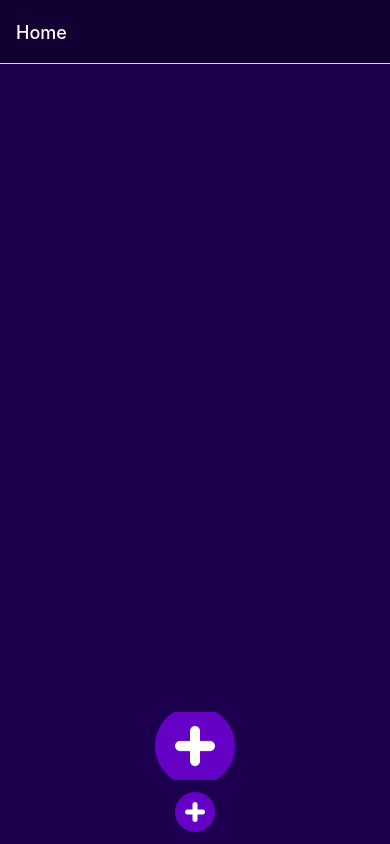
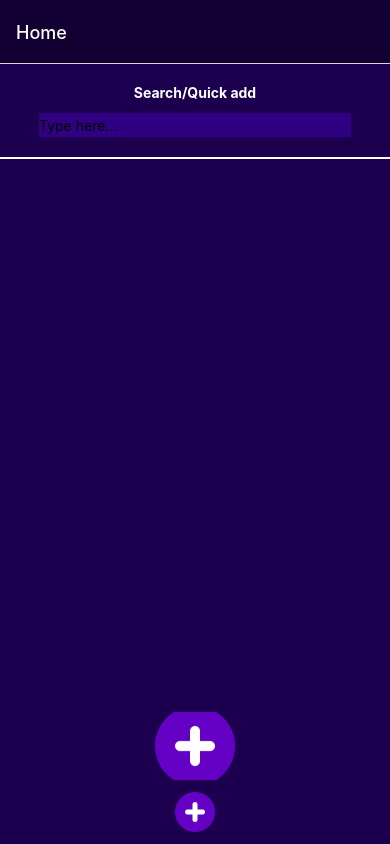
Before and after one commit to shiftkey-labs/SKNotesStarter, a React Native app: screen / in a window 390 px wide. Built offline with nearby package versions, Linux system fonts and the light colour scheme.

Commit message:
Added search feature

```diff
--- a/App.js
+++ b/App.js
@@ -6,7 +6,7 @@ import { ActivityIndicator, FlatList, Image, SafeAreaView, ScrollView, Text, Tex
 import 'react-native-reanimated';
 import { Provider } from 'react-redux';
 import tw, { useDeviceContext } from 'twrnc';
-import { useAddNoteMutation, useDeleteNoteMutation, useFetchNotesQuery, useUpdateNoteMutation } from './db';
+import { useAddNoteMutation, useDeleteNoteMutation, useFetchNotesQuery, useSearchNotesQuery, useUpdateNoteMutation } from './db';
 import { store } from './store';
 
 //Daniel Flemming
@@ -34,6 +34,8 @@ function HomeScreen({route, navigation}){
   const [addNote] = useAddNoteMutation();
   const [deleteNote] = useDeleteNoteMutation();
   const {data, error, isLoading} = useFetchNotesQuery();
+  const [text, setText] = useState("");
+  const {data : filteredData, isLoading : searchNotesLoading} = useSearchNotesQuery(""+text);
 
   const deleteAllNotes = async () => {
     for(const note of data){
@@ -43,7 +45,7 @@ function HomeScreen({route, navigation}){
     }
   }
 
-  if(isLoading){
+  if(isLoading || searchNotesLoading){
     return(
       <View style={tw`flex-1 justify-center items-center`}>
         <ActivityIndicator size="large" color="#0000ff" />
@@ -61,15 +63,19 @@ function HomeScreen({route, navigation}){
 
   return(
     <View style={tw`w-full h-screen flex-1 bg-[#1c004f]`}>
+      <View style={tw`items-center border-b-2 border-white pb-5`}>
+        <Text style={tw`justify-center text-white font-bold pb-3 pt-5`}>Search/Quick add</Text>
+        <TextInput style={tw`w-4/5 h-6 bg-[#2F0082]`} placeholder='Type here...' onChangeText={(text) => {setText(text)}}></TextInput>
+      </View>
       <FlatList
         style={tw`w-full`}
-        data = {data[0]}
+        data = {filteredData}
         keyExtractor = {(item) => item.id}
         renderItem = {({item}) => <Note item={item} nav={navigation}/>}
         numColumns = {3}
         contentContainerStyle={tw`p-4`}
       />
-      <TouchableOpacity style={tw`items-center justify-center pb-3`} onPress={async () => {await addNote({content: "Tap to edit"}); console.log(data)}}>
+      <TouchableOpacity style={tw`items-center justify-center pb-3`} onPress={async () => {await addNote({title : " ", content: ""+text}); console.log(data)}}>
         <Image
           source = {require('./assets/add.png')}
           style={tw`w-20 h-17`}
@@ -92,7 +98,7 @@ function DetailsScreen({route, navigation}){
   const [text, setText] = useState(note.content);
   saveNote = () => {
     console.log(text);
-    updateNote({id : note.id, content : text});
+    updateNote({id : note.id, content : text, title : " "});
   }
 
 
```
